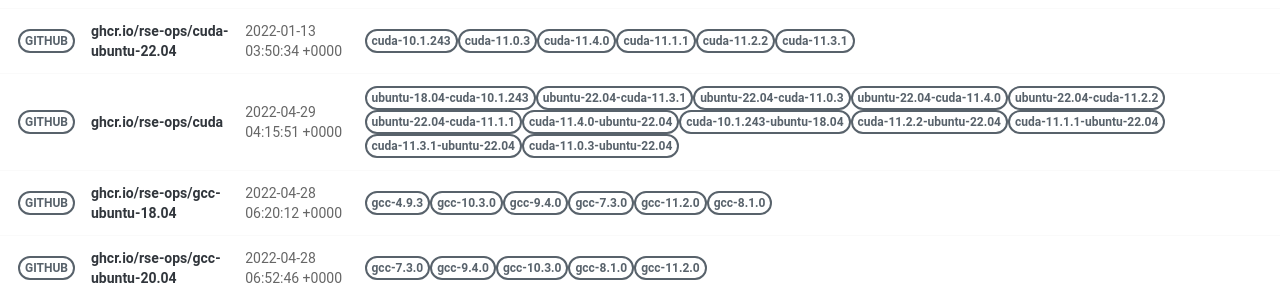
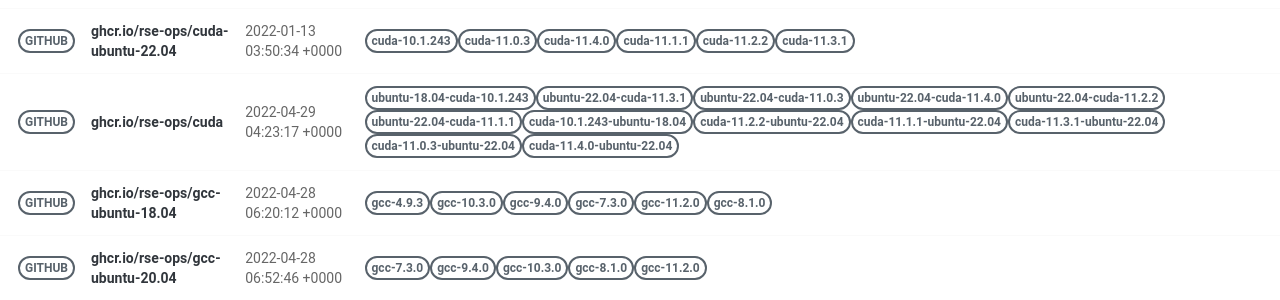
Before and after one commit to rse-ops/docker-images, a Jekyll site: the page built from pages/index.md, in a window 1280 px wide. Shown: the part 421-721 px from the top of the page. Built offline with Jekyll 4.4.1, drawn with Linux system fonts in a browser that asks for light colours; nearby versions of some CDN libraries.

Commit message:
Automated push to update library 2022-04-29

```diff
--- a/_library/ghcr.io-rse-ops-cuda.md
+++ b/_library/ghcr.io-rse-ops-cuda.md
@@ -1,7 +1,7 @@
 ---
 layout: container
 name: ghcr.io/rse-ops/cuda
-updated_at: 2022-04-29 04:15:51.891150
+updated_at: 2022-04-29 04:23:17.269487
 
 
 container_url: https://github.com/orgs/rse-ops/packages/container/package/cuda
```
Also changed, not shown: other parts of _library/ghcr.io-rse-ops-cuda.md (+3 -3 lines).
